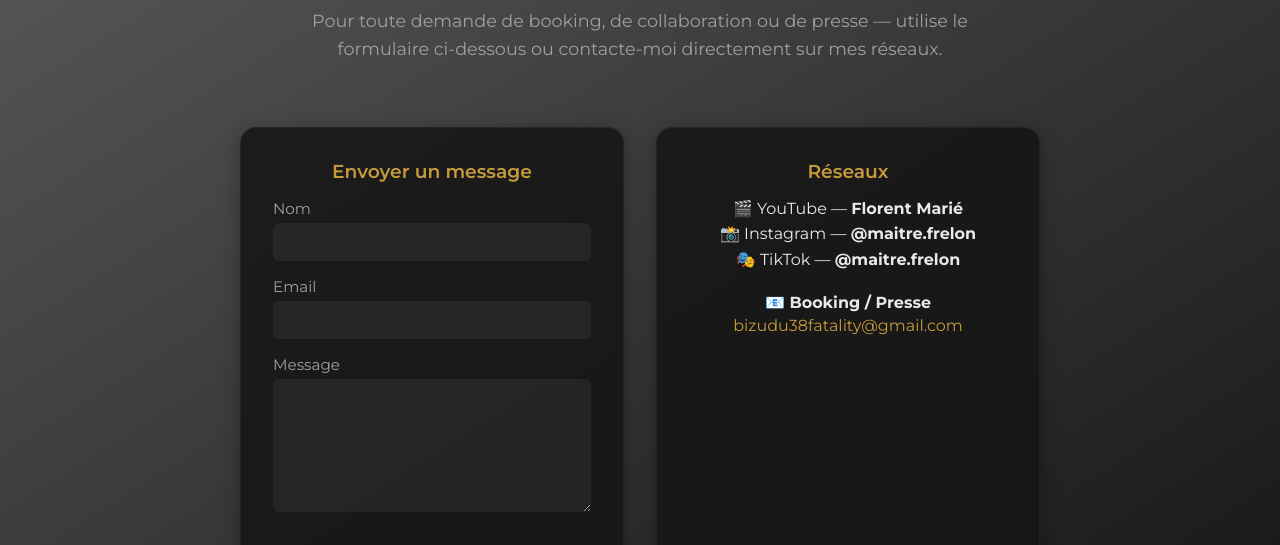
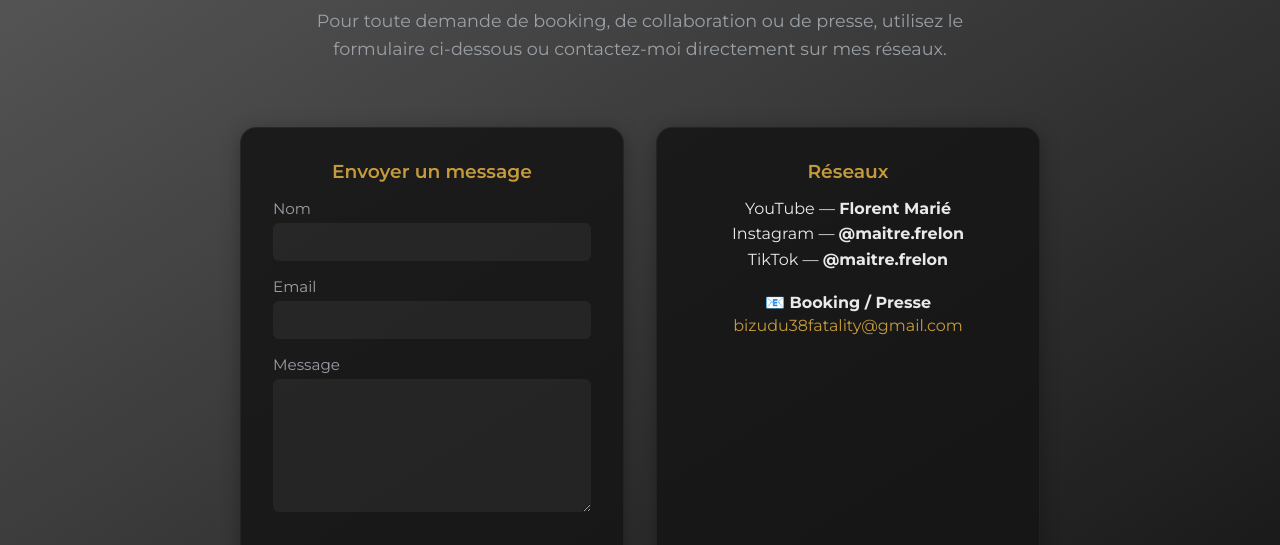
Before and after one commit to Florent-Marie/florent-marie.github.io, a plain HTML site: page contact.html in a window 1280 px wide. Shown: the part 243-788 px from the top of the page. Drawn offline with Linux system fonts and the light colour scheme.

Commit message:
Update contact.html

```diff
--- a/contact.html
+++ b/contact.html
@@ -28,7 +28,7 @@
   <main class="container contact-main">
   <section class="page-intro">
     <h1>Contact</h1>
-    <p>Pour toute demande de booking, de collaboration ou de presse — utilise le formulaire ci-dessous ou contacte-moi directement sur mes réseaux.</p>
+    <p>Pour toute demande de booking, de collaboration ou de presse, utilisez le formulaire ci-dessous ou contactez-moi directement sur mes réseaux.</p>
   </section>
 
   <section class="contact-grid">
@@ -51,9 +51,9 @@
     <div class="contact-card">
       <h3>Réseaux</h3>
       <ul class="contact-list">
-        <li>🎬 YouTube — <strong>Florent Marié</strong></li>
-        <li>📸 Instagram — <strong>@maitre.frelon</strong></li>
-        <li>🎭 TikTok — <strong>@maitre.frelon</strong></li>
+        <li>YouTube — <strong>Florent Marié</strong></li>
+        <li>Instagram — <strong>@maitre.frelon</strong></li>
+        <li>TikTok — <strong>@maitre.frelon</strong></li>
       </ul>
 
       <h4>📧 Booking / Presse</h4>
@@ -78,4 +78,5 @@
 
   <script src="scripts.js"></script>
 </body>
+
 </html>
```
